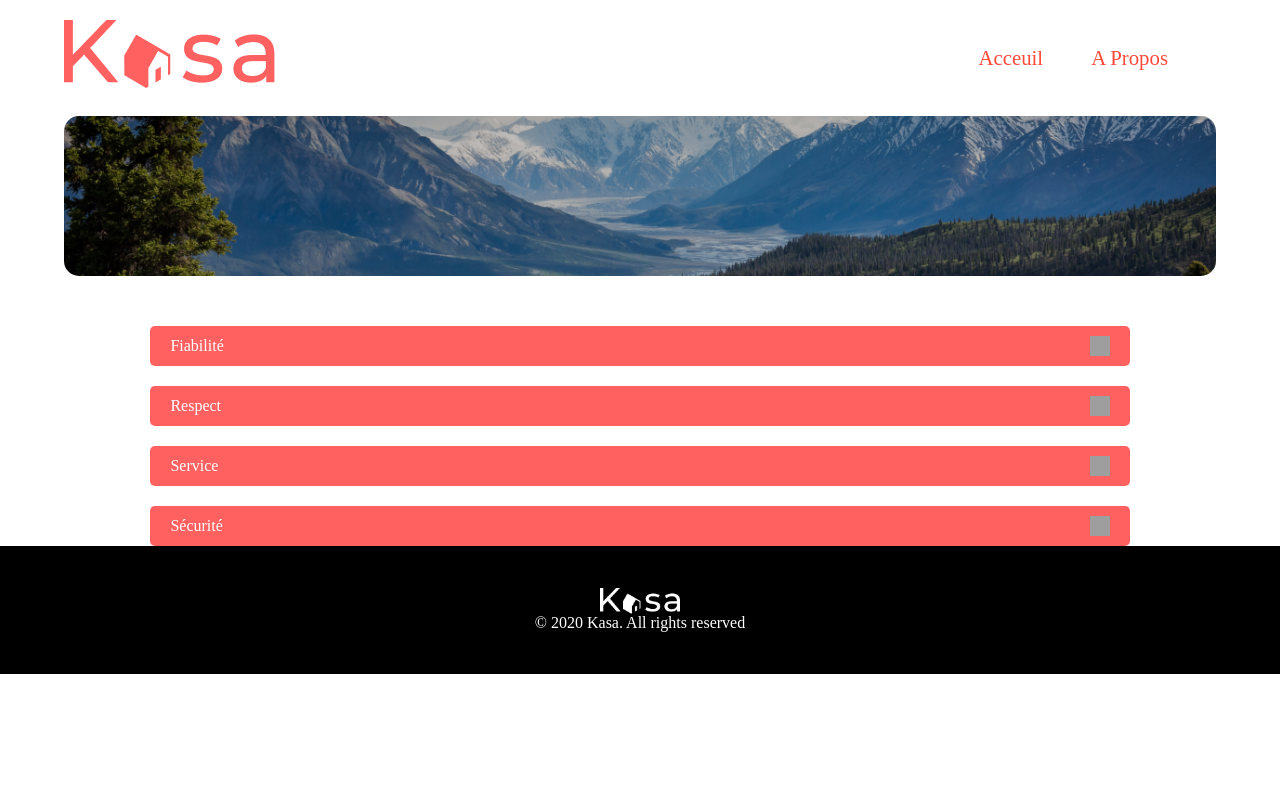
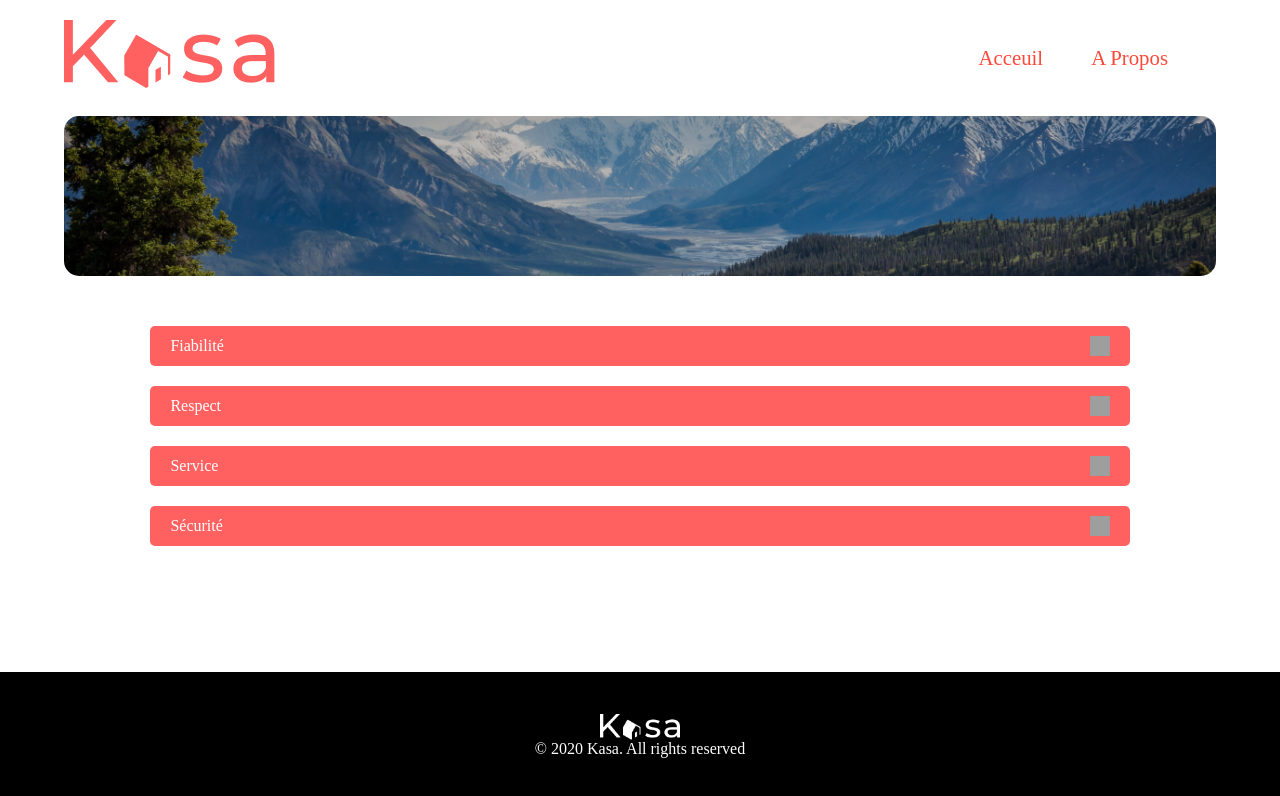
Before and after one commit to LG-Carter/kasa, a React (Vite) app: page /about in a window 1280 px wide. Shown: the top 796 px of the page. Built offline with nearby package versions, Linux system fonts and the light colour scheme; grey boxes are pictures that could not be loaded.

Commit message:
Finalisation du footer

```diff
--- a/src/App.jsx
+++ b/src/App.jsx
@@ -1,6 +1,8 @@
 import Home from './pages/home/home';
 import About from './pages/about/about';
 import Error from './pages/error/error';
+import Footer from './components/footer/footer.jsx';
+import './styles/main.scss';
 import { BrowserRouter, Route, Routes } from 'react-router-dom';
 
 function App() {
@@ -13,6 +15,7 @@ function App() {
           <Route path='/about' element={<About />}/>
           <Route path='*' element={<Error />}/>
         </Routes>
+        <Footer />
       </BrowserRouter>
     </div>
   )};
--- a/src/components/footer/footer.scss
+++ b/src/components/footer/footer.scss
@@ -9,6 +9,7 @@
     color: white;
     bottom: 0;
     margin-bottom: 0;
+    margin-top: auto;
 }
 
 .logo {
--- a/src/pages/about/about.jsx
+++ b/src/pages/about/about.jsx
@@ -30,7 +30,6 @@ function About () {
                    critères de sécurité établis par nos services. En laissant une note aussi bien à l'hôte qu'au locataire,
                 </p>
             </Collapse>
-            <Footer />
         </div>
     )
 }
--- a/src/pages/about/about.scss
+++ b/src/pages/about/about.scss
@@ -5,4 +5,8 @@
     margin: 0 auto;
     display: flex;
     flex-direction: column;
+
+    &_collapse {
+        flex: 1;
+    }
 }
--- a/src/pages/home/home.jsx
+++ b/src/pages/home/home.jsx
@@ -11,7 +11,6 @@ function Home() {
             <Header />
             <Banner title='Chez vous, partout et ailleurs' imageUrl={BannerImg} />
             <Card />
-            <Footer />
         </div>
     )
 
--- a/src/styles/base/_reset.scss
+++ b/src/styles/base/_reset.scss
@@ -23,3 +23,20 @@ body {
         padding-top: 20px;
     }
 }
+
+body, html {
+  height: 100%;
+  margin: 0;
+}
+
+#root {
+  display: flex;
+  flex-direction: column;
+  min-height: 100vh;
+}
+
+.app {
+  display: flex;
+  flex-direction: column;
+  min-height: 100vh;
+}
```
